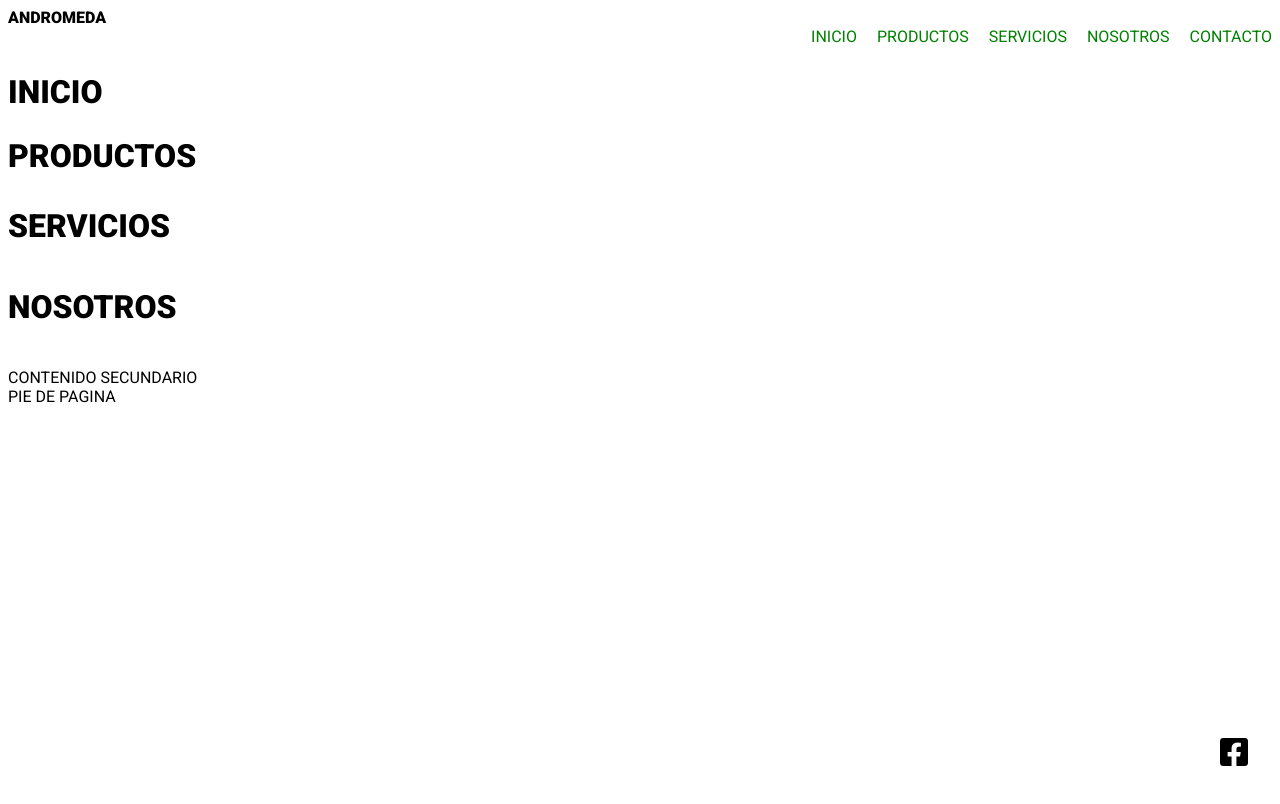
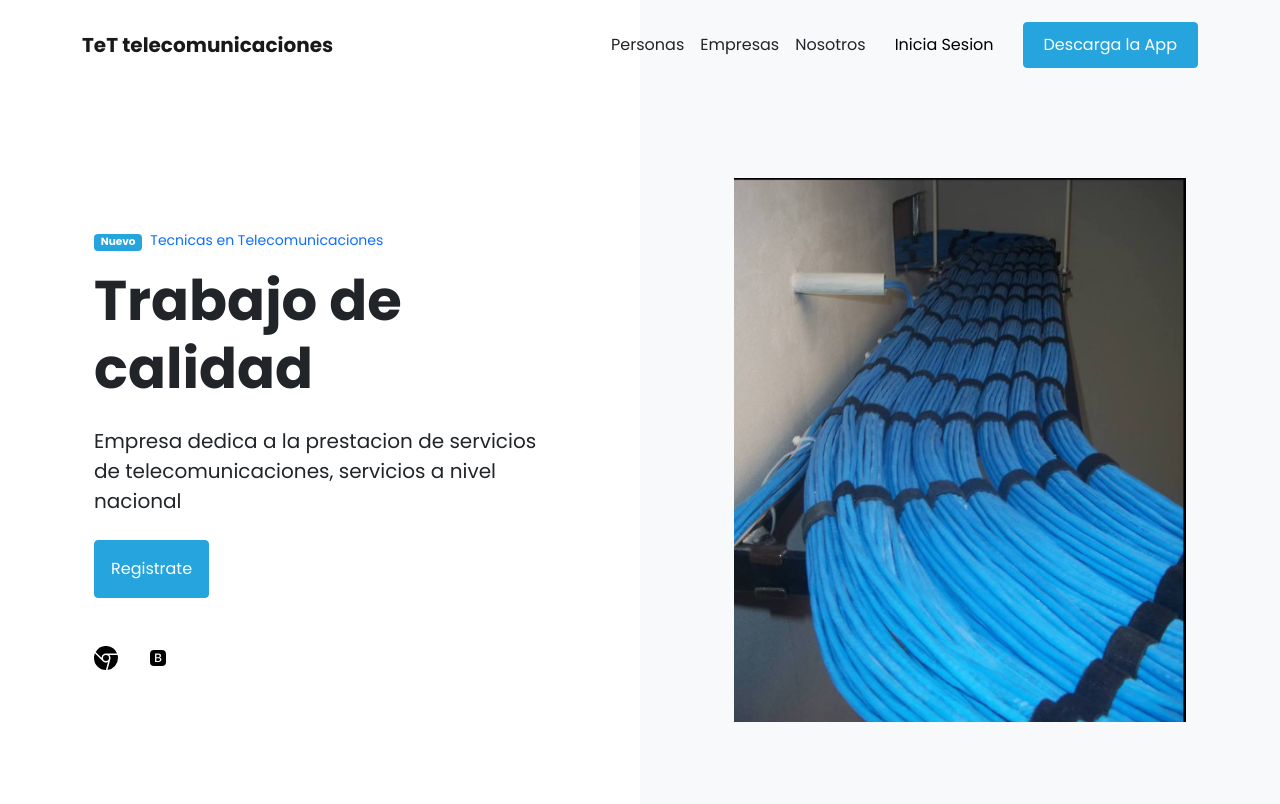
Before and after one commit to camolano85/andromeda, a plain HTML site: page index.html in a window 1280 px wide. Drawn offline with nearby package versions, Linux system fonts and the light colour scheme.

Commit message:
231120232143

```diff
--- a/css/index.css
+++ b/css/index.css
@@ -1,101 +1,48 @@
-
-/*FUENTE LETRA QUE SE APLICO EN BODY*/
-@import url('https://fonts.googleapis.com/css2?family=Roboto:wght@100;400;900&display=swap');
-
-/*FUENTE LETRA PARA MAYUSCULAS*/
-@import url('https://fonts.googleapis.com/css2?family=Roboto:ital,wght@1,300&display=swap');
-
-:root{
-    --c-principal: green;
-    --c-secundario: blue;
+:root {
+    --primary: #26A4DE;
 }
 
-/*TITULO*/
-header{
-   display: flex;
-   justify-content: space-between;
+body{
+    font-family: 'Poppins', sans-serif;
 
 }
 
-.fa-facebook-square{
-    font-size: 32px;
-    color: black;
-    position: absolute;
-    bottom: 32px;
-    right: 32px;
-
+.navbar{
+    min-height: 90px;
 }
 
-
-/*TITULOS*/
-h1,h2,h3,h4,h5,h6{
-    font-family: 'Roboto', sans-serif;
-    font-size: 32px;
-}
-body{
-    font-family: 'Roboto', sans-serif;
+.navbar .btn{
+    padding: .625rem 1.25rem !important;
 }
 
-/*ESTILOS MENU*/
-a{
-    color: var(--c-principal)
-}
-a:link{
-    text-decoration: none;
+.btn{
+    padding: 1rem;
 }
 
-a:hover{
-    color: blue;
-    text-decoration: underline;
-}
-a:active{
-    color: black;
+.btn-primary{
+    background-color: var(--primary);
+    border-color: var(--primary);
 }
 
-/*UBICA MENU ARRIBA A LA DERECHA*/
-.label-menu{
-    position: absolute;
-    top: 16px;
-    right: 16px;
-    z-index: 1;
+.btn-primary:hover{
+    background-color: var(--primary);
+    border-color: var(--primary);
 }
 
-/*OCULTA EL CHECK*/
-.check-menu{
-    display: none;
+.bg-primary{
+    background-color: var(--primary) !important;
 }
 
-/*TRAE EL MENU A SU UBICACION ORIGINAL AL OPRIMIR EL MENU*/
-.check-menu:checked + div{
-    transform: translate(0);
+.content{
+    max-width: 500px;
 }
 
-/*OCULTA EL MENU EN ESA UBICACION*/
-.enlaces-menu {
-
-    display: flex;
-    flex-direction: column;
-    transform: translateY(-200%);
-    transition: all 1000ms ease-in-out;
+#hero{
+    height: 900px;
 }
 
-/*CUANDO EL DISPOSITIVO TIENE MINIMO 768PX OCULTA EL MENU Y DEJA LOS ENLACES*/
-@media screen and (min-width: 768px){
-    .label-menu{
-        display: none;
-    }
-    .enlaces-menu{
-        flex-direction: row;
-        justify-content: space-evenly;
-        transform: translateX(0);
-}
-
-}
-
-/*CUANDO EL DISPOSITIVO TIENE MINIMO 1024PX OCULTA EL MENU Y DEJA LOS ENLACES*/
-@media screen and (min-width: 1024px){
-    .enlaces-menu{
-        justify-content: end;
-        gap: 20px;
+@media (max-width: 992px) {
+    .navbar{
+        position:relative !important;
     }
 }
--- a/index.html
+++ b/index.html
@@ -1,67 +1,87 @@
-<!DOCTYPE html>
-<html lang="es">
-<head>
-    <meta charset="UTF-8">
-    <meta name="viewport" content="width=device-width, initial-scale=1.0">
-    <link rel="stylesheet" href="https://cdnjs.cloudflare.com/ajax/libs/font-awesome/5.15.3/css/all.min.css">
-    <link rel="stylesheet" href="https://fonts.googleapis.com/css2?family=Material+Symbols+Outlined:opsz,wght,FILL,GRAD@20..48,100..700,0..1,-50..200" />
-    <link rel="icon" type="image/png" sizes="32x32" href="assets/favicon-16x16.png">
-    <title>Tecnicas en Telecomunicaciones</title>
-    <link rel="stylesheet" href="css/index.css">
-</head>
-<body>
-    <!--ENCABEZADO-->
-    <header>
-        <span>
-            <strong>ANDROMEDA</strong></span>
-        <span> <a href="https://www.facebook.com/TuPagina" target="_blank">
-            <i class="fab fa-facebook-square facebook-icon"></i></a></span>
-    </header>
+<!doctype html>
+<html lang="en">
+  <head>
+    <!-- Required meta tags -->
+    <meta charset="utf-8">
+    <meta name="viewport" content="width=device-width, initial-scale=1">
 
+    <!-- Bootstrap CSS -->
+    <link href="https://cdn.jsdelivr.net/npm/bootstrap@5.0.2/dist/css/bootstrap.min.css" rel="stylesheet" integrity="sha384-EVSTQN3/azprG1Anm3QDgpJLIm9Nao0Yz1ztcQTwFspd3yD65VohhpuuCOmLASjC" crossorigin="anonymous">
+    <link href="css/index.css" rel="stylesheet">
 
-    <!--NAVEGACION-->
-    <nav>
+    <link rel="preconnect" href="https://fonts.googleapis.com">
+    <link rel="preconnect" href="https://fonts.gstatic.com" crossorigin>
+    <link href="https://fonts.googleapis.com/css2?family=Poppins:wght@400;700&family=Roboto:wght@100&display=swap" rel="stylesheet">
 
-        <!--MENU-->
-        <label for="checkmenu" class="label-menu">
-            <span class="material-symbols-outlined">
-                MENU
-                </span>
-        </label >
-        <input class="check-menu" type="checkbox" id="checkmenu">
+    <title>Hello, world!</title>
+  </head>
+  <body>
+    <nav class="navbar navbar-expand-lg navbar-light bg-transparent position-absolute w-100">
+        <div class="container">
+          <a class="navbar-brand fw-bold" href="#">TeT telecomunicaciones</a>
+          <button class="navbar-toggler" type="button" data-bs-toggle="collapse" data-bs-target="#navbarSupportedContent" aria-controls="navbarSupportedContent" aria-expanded="false" aria-label="Toggle navigation">
+            <span class="navbar-toggler-icon"></span>
+          </button>
+          <div class="collapse navbar-collapse" id="navbarSupportedContent">
+            <ul class="navbar-nav ms-auto mb-2 mb-lg-0">
+              <li class="nav-item d-flex">
+                <a class="nav-link align-self-center text-dark" aria-current="page" href="#">Personas</a>
+              </li>
+              <li class="nav-item d-flex">
+                <a class="nav-link align-self-center text-dark" href="#">Empresas</a>
+              </li>
+              <li class="nav-item d-flex">
+                <a class="nav-link align-self-center text-dark" href="#">Nosotros</a>
+              </li>
+              <li class="nav-item me-2">
+                <a class="btn btn-light" href="#">Inicia Sesion</a>
+              </li>
+              <li class="nav-item">
+                <a class="btn btn-primary" href="#">Descarga la App</a>
+              </li>
+            </ul>
 
-        <!--LINKS-->
-        <div class="enlaces-menu">
-         <a href="inicio">INICIO</a>
-         <a href="productos">PRODUCTOS</a>
-         <a href="servicios">SERVICIOS</a>
-         <a href="nosotros">NOSOTROS</a>
-         <a href="contacto.html">CONTACTO</a>
+          </div>
         </div>
+      </nav>
 
-    </nav>
+      <section id="hero">
+        <div class="row g-0 h-100">
+            <div class="col-lg-6 d-flex">
+                <div class="content mx-auto align-self-center px-4 my-5">
+                    <small class="d-block text-primary mb-3"><span class="badge bg-primary me-2">Nuevo</span>Tecnicas en Telecomunicaciones
+                    </small>
+                    <h1 class="display-4 fw-bold mb-4">Trabajo de calidad</h1>
+                    <p class="lead mb-4">Empresa dedica a la prestacion de servicios de telecomunicaciones, servicios a nivel nacional </p>
+                    <a href="#" class="btn btn-primary mb-5">Registrate</a>
+                    <div class="d-flex">
+                    <div class="d-flex me-4">
+                        <img src="assets/browser-chrome.svg" class="me-3">
+                    </div>
+                    <div>
+                        <img src="assets/bootstrap-fill.svg" class="me-3">
+                    </div>
+                </div>
+                </div>
 
-    <!--CONTENIDO PRINCIPAL-->
-    <main>
-        <section id="inicio">
-            <h1>INICIO</h1>
-        </section>
-        <section id="productos">
-            <h2>PRODUCTOS</h2>
-        </section>
-        <section id="servicios">
-            <h3>SERVICIOS</h3>
-        </section>
-        <section id="nosotros">
-            <h4>NOSOTROS</h4>
-        </section>
-    </main>
+            </div>
+    <div class="col-lg-6 d-flex bg-light">
+<div class="content mx-auto align-self-center px-4 my-5">
+    <img src="assets/cableado.PNG" class="img-fluid">
+</div>
+</div>
+        </div>
+      </section>
 
-     <!--CONTENIDO SECUNDARIO-->
-    <aside>CONTENIDO SECUNDARIO</aside>
+    <!-- Optional JavaScript; choose one of the two! -->
 
-    <!--PIE DE PAGINA-->
-    <footer>PIE DE PAGINA</footer>
+    <!-- Option 1: Bootstrap Bundle with Popper -->
+    <script src="https://cdn.jsdelivr.net/npm/bootstrap@5.0.2/dist/js/bootstrap.bundle.min.js" integrity="sha384-MrcW6ZMFYlzcLA8Nl+NtUVF0sA7MsXsP1UyJoMp4YLEuNSfAP+JcXn/tWtIaxVXM" crossorigin="anonymous"></script>
 
-</body>
+    <!-- Option 2: Separate Popper and Bootstrap JS -->
+    <!--
+    <script src="https://cdn.jsdelivr.net/npm/@popperjs/core@2.9.2/dist/umd/popper.min.js" integrity="sha384-IQsoLXl5PILFhosVNubq5LC7Qb9DXgDA9i+tQ8Zj3iwWAwPtgFTxbJ8NT4GN1R8p" crossorigin="anonymous"></script>
+    <script src="https://cdn.jsdelivr.net/npm/bootstrap@5.0.2/dist/js/bootstrap.min.js" integrity="sha384-cVKIPhGWiC2Al4u+LWgxfKTRIcfu0JTxR+EQDz/bgldoEyl4H0zUF0QKbrJ0EcQF" crossorigin="anonymous"></script>
+    -->
+  </body>
 </html>
```
Also changed, not shown: assets/apple.svg (added), assets/bootstrap-fill.svg (added), assets/browser-chrome.svg (added), assets/cableado.PNG (added).
